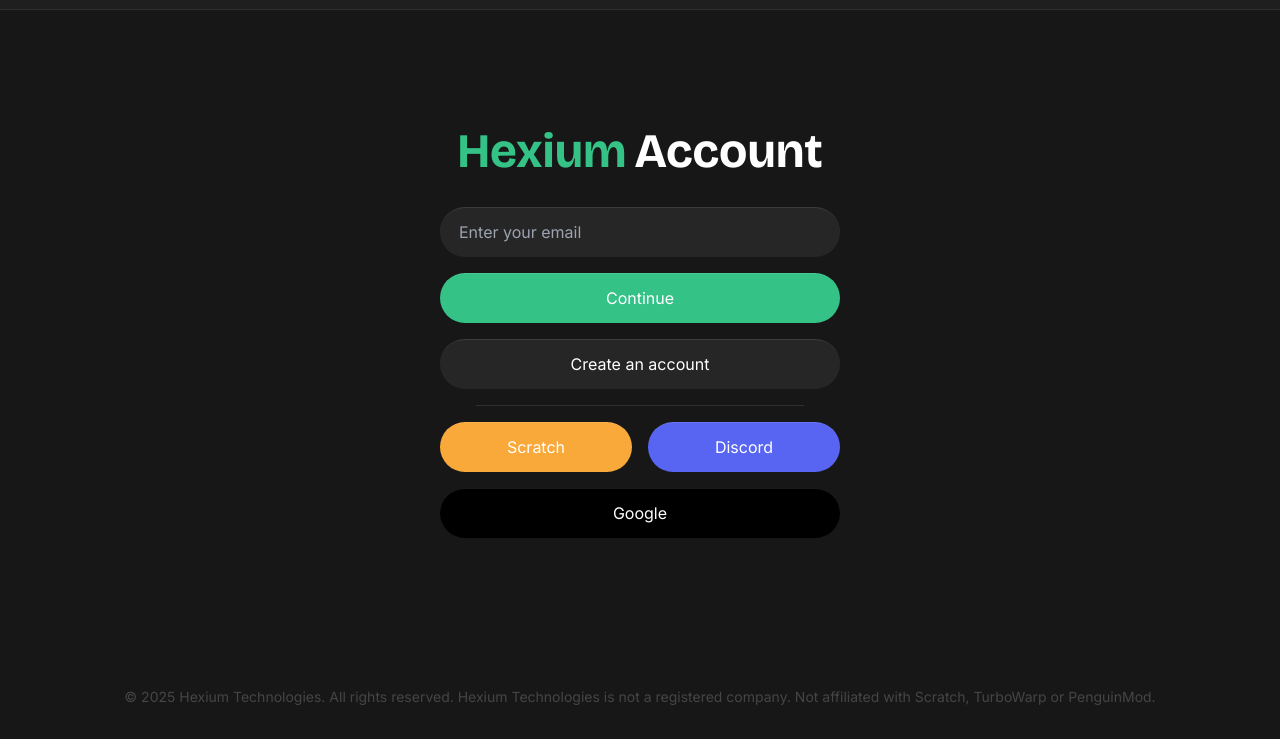
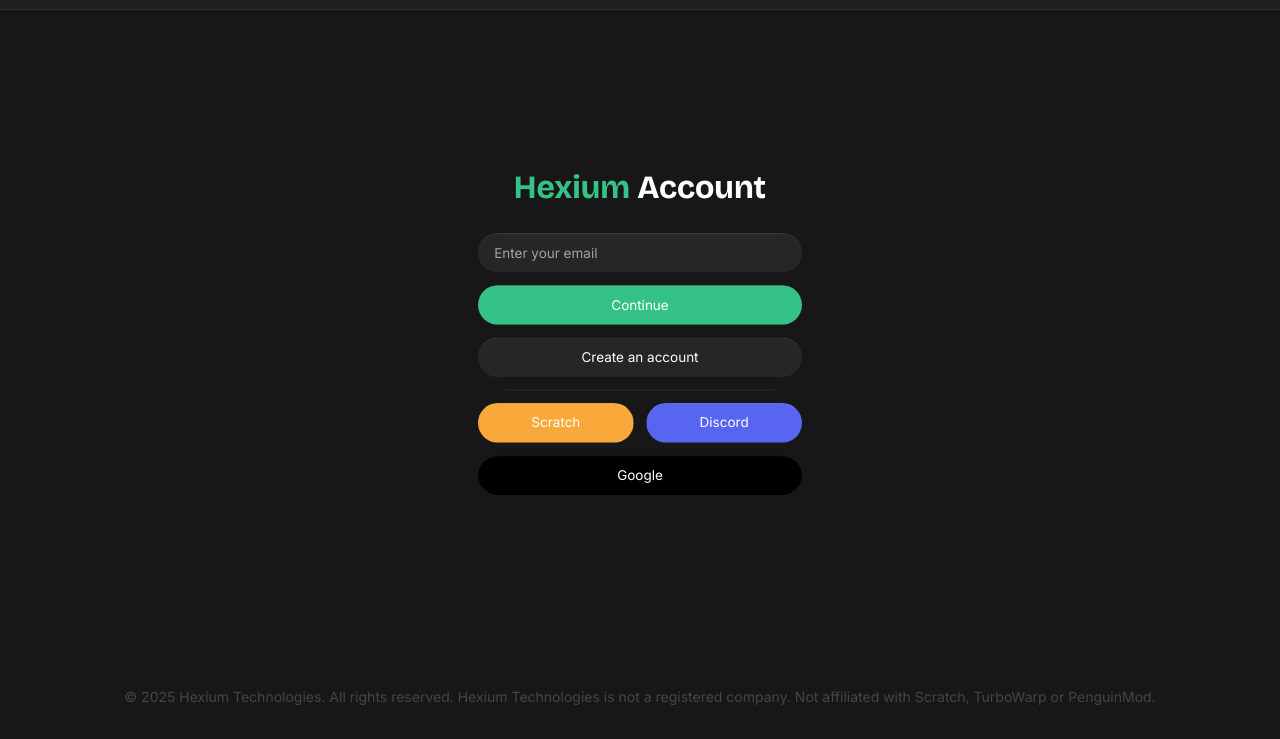
Before and after one commit to hexiumtechnologies/main-gui, a plain HTML site: page account.html in a window 1280 px wide. Shown: the part 61-800 px from the top of the page. Drawn offline with nearby package versions, Linux system fonts and the light colour scheme.

Commit message:
Update account.html

```diff
--- a/account.html
+++ b/account.html
@@ -27,11 +27,11 @@
     </nav>
   </header>
 
-<main class="flex-grow flex items-center justify-center">
+<main class="flex-grow flex items-center justify-center scale-90">
   <section class="hero py-16 sm:py-20 text-center">
     <div class="container mx-auto px-4 max-w-screen-sm">
-      <div style="width: 580px; display: flex; flex-direction: column; align-items: center; gap: 16px;">
-        <h2 class="text-3xl sm:text-5xl font-bold mb-4 leading-snug flex gap-2 justify-center" style="font-weight:800;">
+      <div style="width: 520px; display: flex; flex-direction: column; align-items: center; gap: 14px;">
+        <h2 class="text-2xl sm:text-4xl font-bold mb-4 leading-snug flex gap-2 justify-center" style="font-weight:800;">
           <span class="text-[#34C286]">Hexium</span>
           <span class="text-white">Account</span>
         </h2>
@@ -41,46 +41,45 @@
           id="accemail"
           name="accemail"
           placeholder="Enter your email"
-          style="width: 400px; height: 50px; padding: 14px 19px; border-radius: 25px; border-top: 1px solid rgba(255, 255, 255, 0.10); background: #262626; color: white; font-size: 16px;"
+          style="width: 360px; height: 44px; padding: 12px 18px; border-radius: 25px; border-top: 1px solid rgba(255, 255, 255, 0.10); background: #262626; color: white; font-size: 15px;"
         >
 
         <button
           id="email-continue"
-          style="width: 400px; height: 50px; border-radius: 25px; border-top: 1px solid rgba(255, 255, 255, 0.10); background: #34C286; color: white; font-size: 16px; display: flex; align-items: center; justify-content: center;"
+          style="width: 360px; height: 44px; border-radius: 25px; border-top: 1px solid rgba(255, 255, 255, 0.10); background: #34C286; color: white; font-size: 15px; display: flex; align-items: center; justify-content: center;"
         >
           Continue
         </button>
         <button
         id="signup"
-        style="width: 400px; height: 50px; border-radius: 25px; border-top: 1px solid rgba(255, 255, 255, 0.10); background: #262626; color: white; font-size: 16px; display: flex; align-items: center; justify-content: center;"
+        style="width: 360px; height: 44px; border-radius: 25px; border-top: 1px solid rgba(255, 255, 255, 0.10); background: #262626; color: white; font-size: 15px; display: flex; align-items: center; justify-content: center;"
       >
         Create an account
       </button>
-        <div style="height: 1px; width: 328px; background-color: rgba(255, 255, 255, 0.10);"></div>
-        <div class="sociallink" style="display: flex; width: 400px; gap: 16px;">
+        <div style="height: 1px; width: 300px; background-color: rgba(255, 255, 255, 0.10);"></div>
+        <div class="sociallink" style="display: flex; width: 360px; gap: 14px;">
           <button
           id="Scratch"
-          style="width: 400px; height: 50px; border-radius: 25px; border-top: 1px solid rgba(255, 255, 255, 0.10); background: #F9A83A; color: white; font-size: 16px; display: flex; align-items: center; justify-content: center;"
+          style="width: 360px; height: 44px; border-radius: 25px; border-top: 1px solid rgba(255, 255, 255, 0.10); background: #F9A83A; color: white; font-size: 15px; display: flex; align-items: center; justify-content: center;"
         >
           Scratch
         </button>
         <button
         id="Discord"
-        style="width: 400px; height: 50px; border-radius: 25px; border-top: 1px solid rgba(255, 255, 255, 0.10); background: #5865F2; color: white; font-size: 16px; display: flex; align-items: center; justify-content: center;"
+        style="width: 360px; height: 44px; border-radius: 25px; border-top: 1px solid rgba(255, 255, 255, 0.10); background: #5865F2; color: white; font-size: 15px; display: flex; align-items: center; justify-content: center;"
       >
         Discord
       </button>
         </div>
         <button
         id="Google"
-        style="width: 400px; height: 50px; border-radius: 25px; border-top: 1px solid rgba(255, 255, 255, 0.10); background: #000; font-size: 16px; display: flex; align-items: center; justify-content: center;"
+        style="width: 360px; height: 44px; border-radius: 25px; border-top: 1px solid rgba(255, 255, 255, 0.10); background: #000; font-size: 15px; display: flex; align-items: center; justify-content: center;"
       >
         Google
       </button>
       </div>
   </section>
 </main>
-
 
   <footer class="main-footer py-8 text-center text-xs sm:text-sm">
     <div class="container mx-auto px-4">
```
